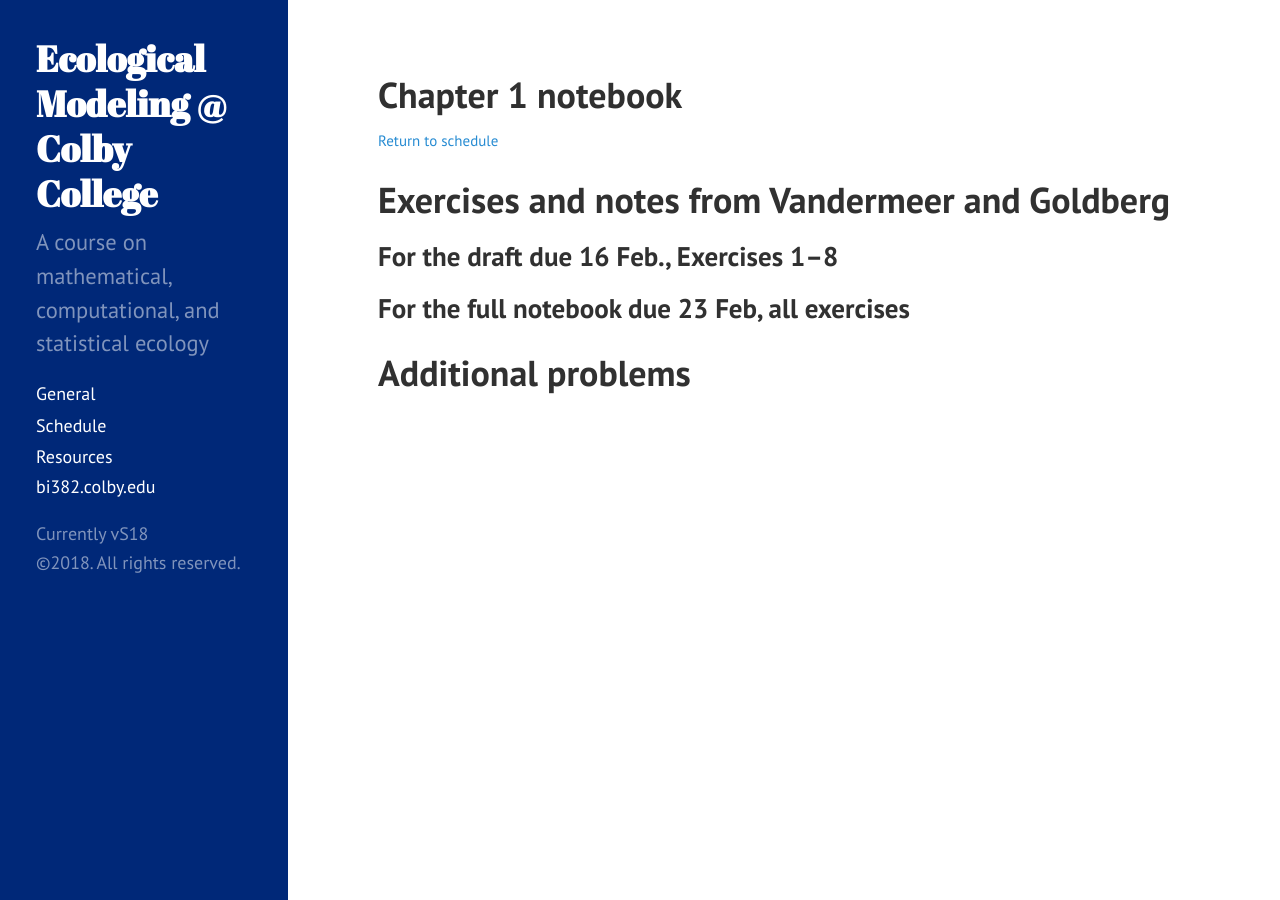
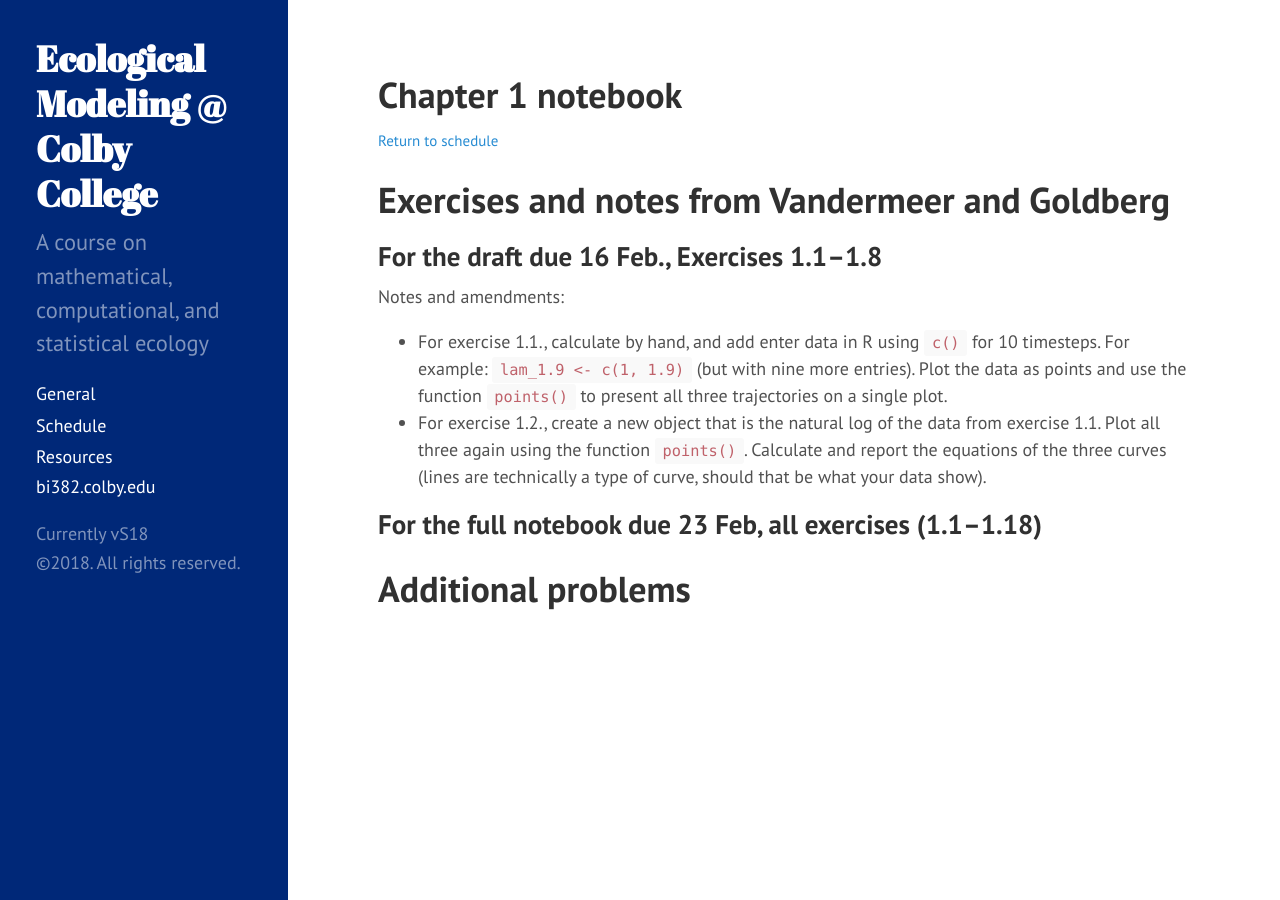
Before and after one commit to ColbyEcology/BI382_2018_Spring, a Jekyll site: the page built from Assignments/Notebooks/Ch1_Notebook.md, in a window 1280 px wide. Built offline with Jekyll 4.4.1, drawn with Linux system fonts in a browser that asks for light colours.

Commit message:
first real asst

```diff
--- a/Assignments/Notebooks/Ch1_Notebook.md
+++ b/Assignments/Notebooks/Ch1_Notebook.md
@@ -4,9 +4,13 @@
 ---
 
 # Exercises and notes from Vandermeer and Goldberg
-## For the draft due 16 Feb., Exercises 1–8
+## For the draft due 16 Feb., Exercises 1.1–1.8
+Notes and amendments:
+
+* For exercise 1.1., calculate by hand, and add enter data in R using `c()` for 10 timesteps. For example: `lam_1.9 <- c(1, 1.9)` (but with nine more entries). Plot the data as points and use the function `points()` to present all three trajectories on a single plot.
+* For exercise 1.2., create a new object that is the natural log of the data from exercise 1.1. Plot all three again using the function `points()`. Calculate and report the equations of the three curves (lines are technically a type of curve, should that be what your data show).
 
 
-## For the full notebook due 23 Feb, all exercises
+## For the full notebook due 23 Feb, all exercises (1.1–1.18)
 
 # Additional problems
```
Also changed, not shown: Misc/CMsMarkdown.md (+1 -1 lines), Schedule.md (+1 -1 lines).
